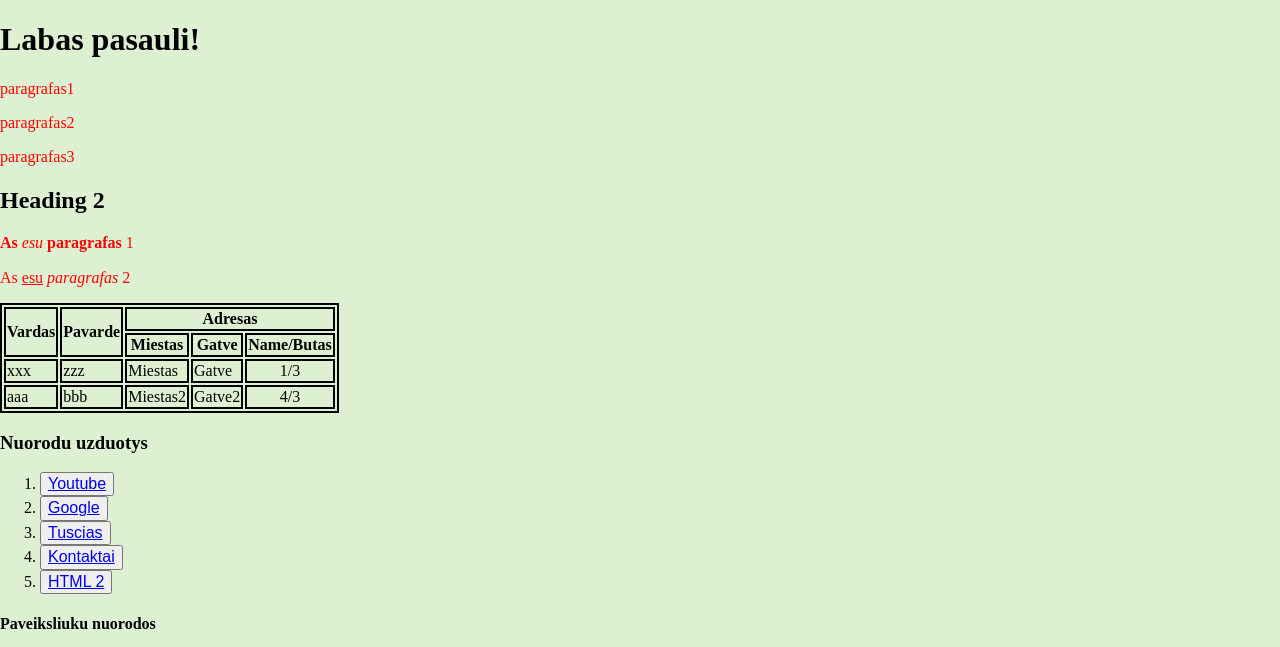
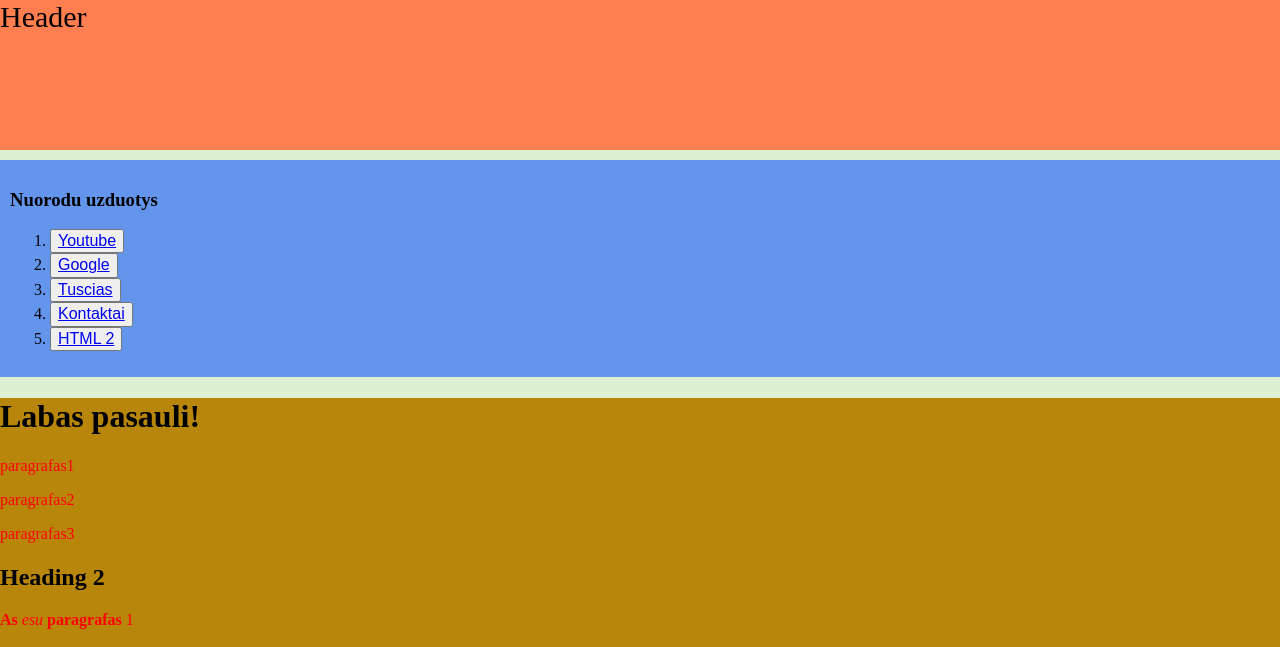
Before and after one commit to lingal/Web-kurimui, a PHP site: page / in a window 1280 px wide. Shown: the top 647 px of the page. Run offline with PHP 8.4, Linux system fonts and the light colour scheme.

Commit message:
CSS sablonas uzduotis atloikta

```diff
--- a/index.html
+++ b/index.html
@@ -6,19 +6,47 @@
     <title>Mano pirmas puslapis</title>
   </head>
   <body>
+    <header>Header</header>
+    <aside>
+      <h3>Nuorodu uzduotys</h3>
+      <ol>
+        <li>
+          <button>
+            <a href="https://www.youtube.com/" target="_blank">Youtube</a>
+          </button>
+        </li>
+        <li>
+          <button>
+            <a href="https://www.google.com/" target="_blank">Google</a>
+          </button>
+        </li>
+        <li>
+          <button><a href="#" target="_blank">Tuscias</a></button>
+        </li>
+        <li>
+          <button>
+            <a href="/kontaktai.html" target="_blank">Kontaktai</a>
+          </button>
+        </li>
+        <li>
+          <button>
+            <a href="./empty/naujas-2.html" target="_blank">HTML 2</a>
+          </button>
+        </li>
+      </ol>
+    </aside>
+    <main>
+
       <!----------------------- -->
       <!-- === HTML 1 dalis === -->
       <!----------------------- -->
-
       <h1>Labas pasauli!</h1>
       <p>paragrafas1</p>
       <p>paragrafas2</p>
       <p>paragrafas3</p>
-
       <h2>Heading 2</h2>
       <p><b>As</b> <i>esu</i> <strong>paragrafas</strong> 1</p>
       <p>As <ins>esu</ins> <em>paragrafas</em> 2</p>
-
       <table>
         <tr>
           <th rowspan="2">Vardas</th>
@@ -45,69 +73,32 @@
           <td>4/3</td>
         </tr>
       </table>
-
       <!----------------------- -->
       <!-- === HTML 2 dalis === -->
       <!----------------------- -->
-
-    <section>
-      <h3>Nuorodu uzduotys</h3>
-      <ol>
-        <li>
-          <button>
-            <a href="https://www.youtube.com/" target="_blank">Youtube</a>
-          </button>
-        </li>
-        <li>
-          <button>
-            <a href="https://www.google.com/" target="_blank">Google</a>
-          </button>
-        </li>
-        <li>
-          <button><a href="#" target="_blank">Tuscias</a></button>
-        </li>
-        <li>
-          <button>
-            <a href="/kontaktai.html" target="_blank">Kontaktai</a>
-          </button>
-        </li>
-        <li>
-          <button>
-            <a href="./empty/naujas-2.html" target="_blank">HTML 2</a>
-          </button>
-        </li>
-      </ol>
-    </section>
-
       <section>
         <h4>Paveiksliuku nuorodos</h4>
-
         <img src="./images/dog-gdf4f58f60_640.jpg" alt="white dog" />
-
         <img
           src="https://pixabay.com/get/gccaee5847cf829a80876a400c06b10c8c75f3fac3a50ea13641dead1a5a0fe7427e198362b81a22bff90ad5374483a60119e787f195e4904bf9b4f10523569a57e34751a55ae6c3f122de84662259dd8_640.jpg"
           alt="forest"
         />
-
         <picture>
           <source
             media="(min-width: 600px)"
             srcset="/images/nature-g737a34491_640.jpg"
           />
-        <!-- <img src="./images/nature-g737a34491_640.jpg" alt=""> -->
+         / <img src="./images/nature-g737a34491_640.jpg" alt="">
         </picture>
       </section>
-
       <section>
         <h5>Paveiksliuku nuorodu uzduotys</h5>
-
         <a href="./images/kevin-bessat-16sYJAryhRY-unsplash.jpg"
           ><img
             src="./images/kevin-bessat-16sYJAryhRY-unsplash.jpg"
             alt=""
             style="width: 400px"
         /></a>
-
         <a href="https://www.google.lt/"
           ><img
             src="./images/peter-chirkov-q0uufEyjBaw-unsplash.jpg"
@@ -115,7 +106,6 @@
             width="800px"
         /></a>
       </section>
-
       <section>
         <h6>Sarasu uzduotis</h6>
         <p>pirkiniu sarasas</p>
@@ -126,7 +116,6 @@
           <li>arbata</li>
           <li>pipirai</li>
         </ul>
-
         <p>5 megstamiausiu filmu topas:</p>
         <ol>
           <li>pirmas filmas</li>
@@ -135,7 +124,6 @@
           <li>ketvirtas filmas</li>
           <li>penktas filmas</li>
         </ol>
-
         <p>Web kurimas</p>
         <ul>
           <li>
@@ -148,19 +136,18 @@
           </li>
         </ul>
       </section>
-
       <!----------------------- -->
       <!-- === HTML 3 dalis === -->
       <!----------------------- -->
-
       <section>
         <h6>Formu uzduotis</h6>
-
         <form action="#" method="post">
           <input type="text" placeholder="Vartotojo vardas" /> <br />
           <input type="text" placeholder="Slaptazodis" /> <br />
           <button>Prisijungti</button>
         </form>
       </section>
+    </main>
+    <footer>Footer</footer>
   </body>
 </html>
--- a/styles.css
+++ b/styles.css
@@ -18,6 +18,8 @@ p {
 }
 
 
+/* Selectors uzduotis */
+
 ul li:last-child li:last-child,
 ul li:first-child li:nth-child(2) {
   color: red;
@@ -25,3 +27,29 @@ ul li:first-child li:nth-child(2) {
 ul li:nth-of-type(2n) {
   font-weight: bold;
 }
+
+
+
+/* CSS sablono uzduotis */
+
+header {
+  font-size: 30px;
+  height: 150PX;
+  background-color: coral;
+  margin-bottom: 10px;
+}
+
+aside {
+  background-color: cornflowerblue;
+  padding: 10px;
+}
+
+main {
+  background-color: darkgoldenrod;
+}
+
+footer {
+  font-size: 30px;
+  height: 100px;
+  background-color:green;
+}
```
Lines whose indentation alone changed are shown as unchanged.
